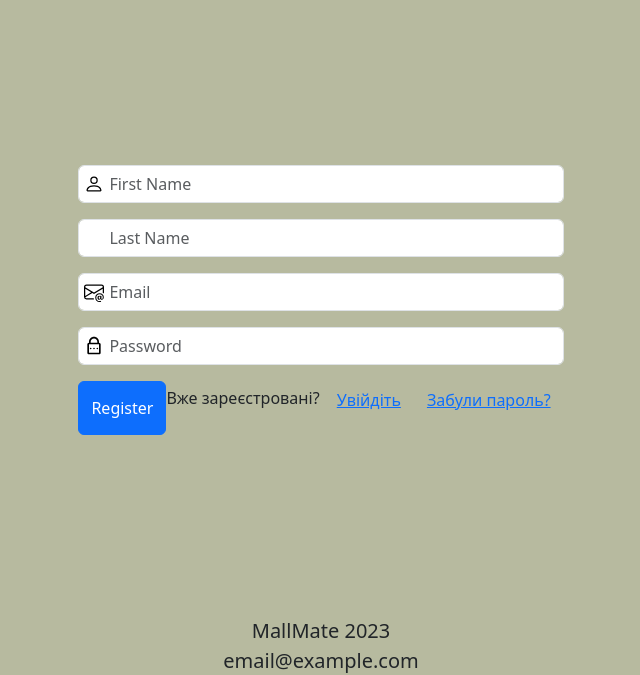
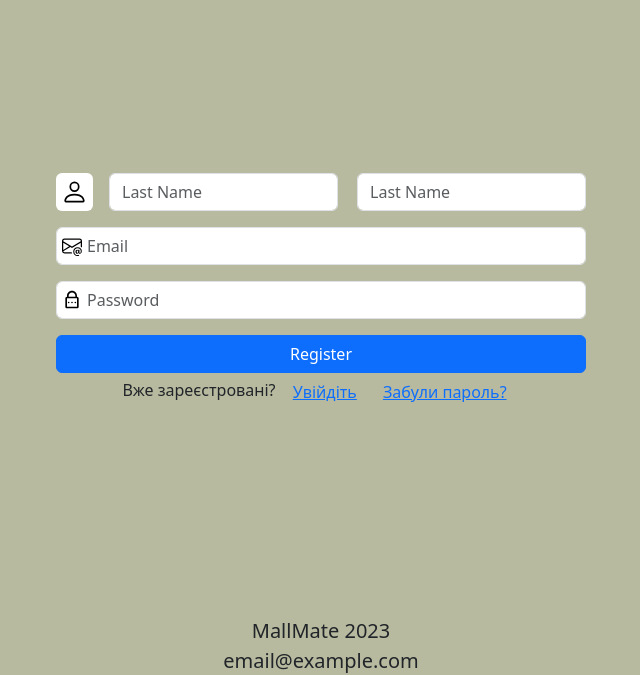
Before and after one commit to RomanSukhai/MallMate, a Django app: page / in a window 1280 px wide. Shown: the part 92-767 px from the top of the page, without its empty margins (319-959 px from the left). Run offline with Django 4.2, Linux system fonts and the light colour scheme; some libraries are stand-ins or nearby versions.

Commit message:
chage register FE

```diff
--- a/static/style/main.css
+++ b/static/style/main.css
@@ -1,3 +1,4 @@
+@charset "UTF-8";
 body, header, footer {
   background: #b7ba9f !important;
 }
@@ -23,24 +24,6 @@ body, header, footer {
   color: aqua;
 }
 
-input[placeholder="First Name"] {
-  padding-left: 30px;
-  background-image: url("../svgFiles/person.svg");
-  background-position: 5px center;
-  background-repeat: no-repeat;
-  background-size: 20px 20px;
-  padding-right: 10px;
-}
-
-input[placeholder="Last Name"] {
-  padding-left: 30px;
-  background-image: "";
-  background-position: 5px center;
-  background-repeat: no-repeat;
-  background-size: 20px 20px;
-  padding-right: 10px;
-}
-
 input[placeholder=Email] {
   padding-left: 30px;
   background-image: url("../svgFiles/envelope-at.svg");
@@ -57,4 +40,43 @@ input[placeholder=Password] {
   background-repeat: no-repeat;
   background-size: 20px 20px;
   padding-right: 10px;
+}
+
+.svg-container {
+  background-color: white; /* Колір фону (білий) */
+  max-width: 100%; /* Встановіть бажаний відступ для вашого контенту */
+}
+
+.flex-container {
+  display: flex;
+  justify-content: space-between; /* Adjust alignment as needed */
+}
+
+.flex-item {
+  flex-grow: 1; /* This will make all items grow equally */
+  min-width: 100px; /* Set a minimum width for items */
+}
+
+.svg-person {
+  width: 7%;
+}
+
+.ikonka {
+  width: 75%;
+}
+
+.batya {
+  width: 90%;
+}
+
+.lastname-block {
+  width: 48%;
+}
+
+.firstname-block {
+  width: 48%;
+}
+
+.knopka {
+  width: 100%;
 }/*# sourceMappingURL=main.css.map */
--- a/static/style/main.scss
+++ b/static/style/main.scss
@@ -28,11 +28,11 @@ body, header,footer{
     color: aqua;
 }
 input[placeholder="First Name"] {
-    @include input_svg(url("../svgFiles/person.svg"))
+    // @include input_svg(url("../svgFiles/person.svg"))
 }
 
 input[placeholder="Last Name"] {
-    @include input_svg("")
+    // @include input_svg("")
 }
 
 input[placeholder="Email"] {
@@ -42,3 +42,43 @@ input[placeholder="Email"] {
 input[placeholder="Password"] {
     @include input_svg(url("../svgFiles/icons8-password.svg"))
 }
+
+.svg-container {
+    background-color: white; /* Колір фону (білий) */
+    max-width: 100%; /* Встановіть бажаний відступ для вашого контенту */
+}
+
+.flex-container {
+    display: flex;
+    justify-content: space-between; /* Adjust alignment as needed */
+}
+
+.flex-item {
+    flex-grow: 1; /* This will make all items grow equally */
+    min-width: 100px; /* Set a minimum width for items */
+}
+
+.svg-person {
+    width: 7%;
+}
+
+.ikonka {
+    width: 75%;
+}
+
+.batya {
+    width: 90%;
+}
+
+.lastname-block {
+    width: 48%;
+}
+
+.firstname-block {
+    width: 48%;
+}
+
+.knopka {
+
+    width: 100%;
+}
--- a/templates/register.html
+++ b/templates/register.html
@@ -4,30 +4,45 @@
 {% block title %}Registration{% endblock %}
 
 {% block content %}
-<form method="post" class="mx-auto ">
+
+<form method="post" class="mx-auto">
     {% csrf_token %}
-    <div class=" mb-3 form-group d-flex justify-content-center">
-        <input  type="text" name="{{ form.first_name.name }}" id="{{ form.first_name.id_for_label }}"
-            class="rounded form-control my-input " value="{{ form.first_name.value|default:'' }}" placeholder="First Name">
+
+    <div class="d-flex flex-row justify-content-between">
+
+
+        <div class="justify-content-center svg-person rounded mb-3 form-group d-flex justify-content-start svg-container">
+            <img src="{% static 'svgFiles/person.svg' %}" class="img-fluid rounded-top ikonka" alt="">
+        </div>
+
+        <div class="d-flex flex-row batya justify-content-between">
+            <div class=" mb-3 form-group d-flex firstname-block">
+                <input type="text" name="{{ form.first_name.name }}" id="{{ form.first_name.id_for_label }}"
+                    class="rounded form-control my-input " value="{{ form.first_name.value|default:'' }}"
+                    placeholder="Last Name">
+            </div>
+            <div class="last-block mb-3 form-group d-flex lastname-block">
+                <input type="text" name="{{ form.last_name.name }}" id="{{ form.last_name.id_for_label }}"
+                    class="rounded form-control my-input" value="{{ form.last_name.value|default:'' }}"
+                    placeholder="Last Name">
+            </div>
+        </div>
     </div>
 
-    <div class="mb-3 form-group d-flex justify-content-center">
-        <input  type="text" name="{{ form.last_name.name }}" id="{{ form.last_name.id_for_label }}"
-            class="rounded form-control my-input" value="{{ form.last_name.value|default:'' }}" placeholder="Last Name">
-    </div>
 
     <div class=" mb-3 form-group d-flex justify-content-center">
-        <input  type="email" name="{{ form.email.name }}" id="{{ form.email.id_for_label }}"
+        <input type="email" name="{{ form.email.name }}" id="{{ form.email.id_for_label }}"
             class="rounded form-control my-input" value="{{ form.email.value|default:'' }}" placeholder="Email">
     </div>
 
     <div class=" mb-3 form-group d-flex justify-content-center">
-        <input " type="password" name="{{ form.password.name }}" id="{{ form.password.id_for_label }}"
+        <input type="password" name="{{ form.password.name }}" id="{{ form.password.id_for_label }}"
             class="rounded form-control my-input" value="{{ form.password.value|default:'' }}" placeholder="Password">
     </div>
 
     <div class="d-flex justify-content-center">
-        <button type="submit" class="btn btn-primary     justify-content-center ">Register</button>
+        <button type="submit" class="btn btn-primary justify-content-center knopka">Register</button>
+    </div>
         <div class="already-registered d-flex justify-content-center">
             <p>Вже зареєстровані? <a href="{% url 'login' %}" class="btn btn-link">Увійдіть</a></p>
             <p><a href="{% url 'request_password_reset' %}" class="btn btn-link">Забули пароль?</a></p>
```
Also changed, not shown: templates/request_password_reset.html (+12 -5 lines), 1 other file.
